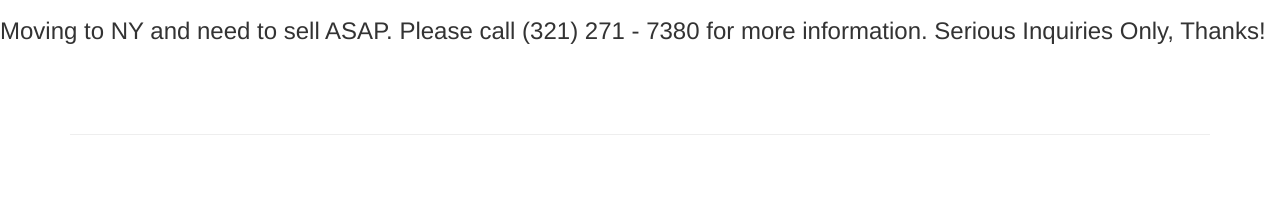
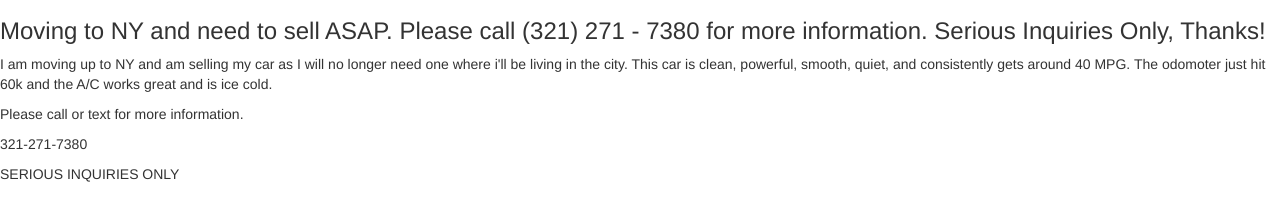
Before and after one commit to MTR2D2/CarForSaleAdvertisement, a plain HTML site: page index.html in a window 1280 px wide. Shown: the part 713-925 px from the top of the page. Drawn offline with Linux system fonts and the light colour scheme; grey boxes are pictures that could not be loaded.

Commit message:
Experimenting.

```diff
--- a/index.html
+++ b/index.html
@@ -70,7 +70,21 @@
         </div>
     </header>
 
-    <h3>Moving to NY and need to sell ASAP. Please call (321) 271 - 7380 for more information. Serious Inquiries Only, Thanks!</h3>
+    <body>
+
+<h3>
+  Moving to NY and need to sell ASAP. Please call (321) 271 - 7380 for more information. Serious Inquiries Only, Thanks!
+</h3>
+<p>
+    I am moving up to NY and am selling my car as I will no longer need one where i'll be living in the city. This car is clean, powerful, smooth, quiet, and consistently gets around 40 MPG. The odomoter just hit 60k and the A/C works great and is ice cold.
+</p><p>
+    Please call or text for more information.
+</p><p>
+    321-271-7380
+</p><p>
+    SERIOUS INQUIRIES ONLY
+  </p>
+</body>
 
 
     <!-- Page Content -->
```
